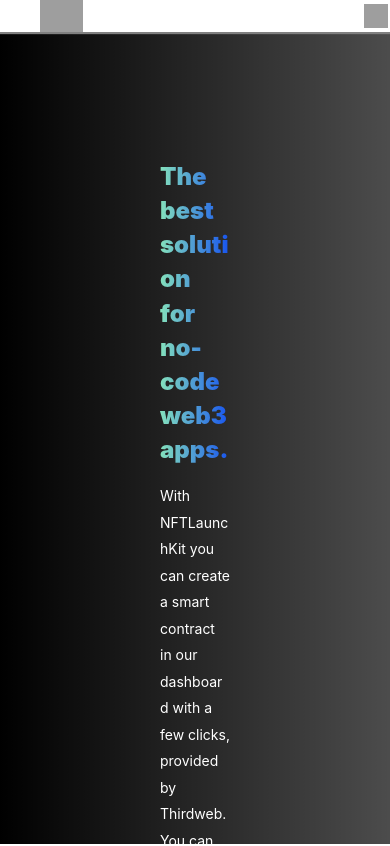
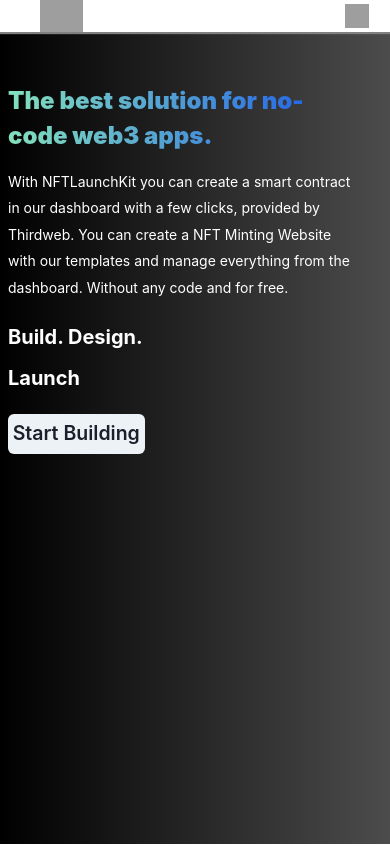
Before and after one commit to 0xumarkhatab/NftLaunchToolkit, a Next.js app: page / in a window 390 px wide. Shown: the top 846 px of the page. Built offline with nearby package versions, Linux system fonts and the light colour scheme; grey boxes are pictures that could not be loaded; what @rainbow-me/rainbowkit, wagmi would draw is missing.

Commit message:
Trying to fiz responsiveness issues

```diff
--- a/pages/components/Introduction.tsx
+++ b/pages/components/Introduction.tsx
@@ -15,10 +15,14 @@
 
   return (
     <Box
-      width={"100%"}
-      height="100vh"
-      p="40"
-      /*
+      width={"100vw"}
+      height={"100vh"}
+      overflow={"scroll"}
+      p={["0","40","40"]}
+      pt={"10vh"}
+      pl={["2","10","40","40"]}
+      pb={"10"}
+      /*"
        *  Background Image
        */
       backgroundImage={`linear-gradient(to right, rgba(0,0,0,1), rgba(0,0,0,0.7)),
@@ -31,9 +35,9 @@
       <Text
         bgGradient="linear(to-r,#84e1bc, #1652f0)"
         bgClip="text"
-        fontSize={["2xl", "3xl", "4xl"]}
+        fontSize={["2xl","2xl", "3xl", "4xl"]}
         fontWeight="900"
-        maxW={["60vw", "50vw", "40vw"]}
+        maxW={["90vw","80vw", "50vw", "40vw"]}
         lineHeight="2ch"
       >
         The best solution for no-code web3 apps.
@@ -46,7 +50,7 @@
         color="white"
         fontSize={["14px", "16px", "18px"]}
         fontWeight="normal"
-        maxW={["60vw", "50vw", "40vw"]}
+        maxW={["90vw","80vw", "50vw", "40vw"]}
         lineHeight="3ch"
       >
         With NFTLaunchKit you can create a smart contract in our dashboard with
@@ -70,7 +74,7 @@
 
       <ButtonGroup mt="4" variant="solid" spacing="5">
         <Link href="/dashboard">
-        <Button>Start Building</Button>
+        <Button width={["35vw","fit-content","fit-content","fit-content","fit-content"]} fontSize={["5vw","12px","14px","16px","18px"]} >Start Building</Button>
         </Link>
       </ButtonGroup>
 
--- a/pages/components/Navbar.tsx
+++ b/pages/components/Navbar.tsx
@@ -43,11 +43,12 @@
         p={["0", "10px", "10px"]}
         bg={"white"}
         boxShadow="1px 1px 1px 1px grey"
-        w="100%"
+        w="100vw"
+        zIndex={"10"}
       >
         {/* Cons */}
 
-        <HStack justify="space-between" w={["100%", "98%", "80vw"]}>
+        <HStack justify="space-between" w={["95%", "98%", "80vw"]}>
           {/* Displaying the ICON of Website */}
 
           <a href="/">
```
Also changed, not shown: pages/dashboard.js (+49 -27 lines).
